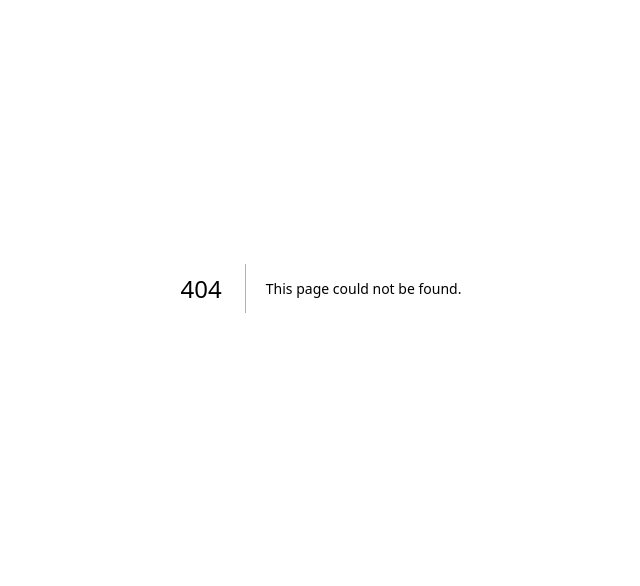
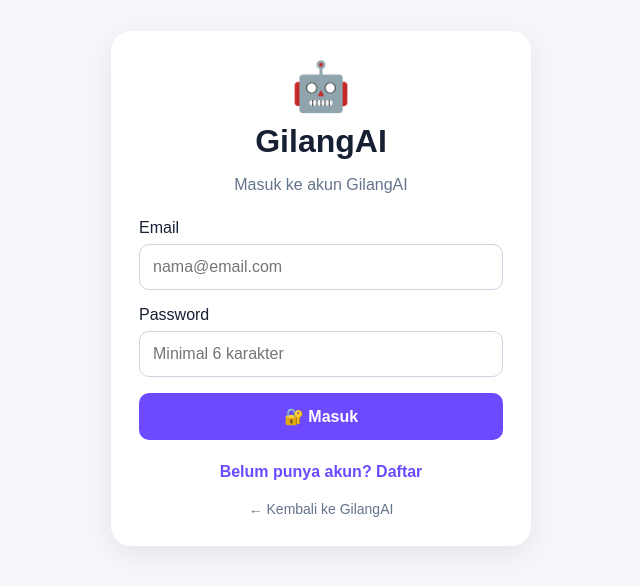
Before and after one commit to akuntrialmgk/gilangai-generator, a Next.js app: page /login in a window 1280 px wide. Before the commit this address had no page. Shown: the part 112-698 px from the top of the page, without its empty margins (319-959 px from the left). Built offline with nearby package versions, Linux system fonts and the light colour scheme; no server answers.

Commit message:
Create page.tsx
Add login and register page

```diff
--- /dev/null
+++ b/app/login/page.tsx
@@ -0,0 +1,212 @@
+"use client";
+
+import { useState } from "react";
+import { createClient } from "../../utils/supabase/client";
+
+export default function LoginPage() {
+  const supabase = createClient();
+
+  const [email, setEmail] = useState("");
+  const [password, setPassword] = useState("");
+  const [isRegister, setIsRegister] = useState(false);
+  const [message, setMessage] = useState("");
+  const [loading, setLoading] = useState(false);
+
+  async function handleSubmit(e: React.FormEvent) {
+    e.preventDefault();
+
+    if (!email || !password) {
+      setMessage("Email dan password wajib diisi.");
+      return;
+    }
+
+    setLoading(true);
+    setMessage("");
+
+    try {
+      if (isRegister) {
+        const { error } = await supabase.auth.signUp({
+          email,
+          password
+        });
+
+        if (error) {
+          setMessage(`❌ ${error.message}`);
+        } else {
+          setMessage(
+            "✅ Registrasi berhasil. Cek email kamu untuk konfirmasi akun."
+          );
+        }
+      } else {
+        const { error } = await supabase.auth.signInWithPassword({
+          email,
+          password
+        });
+
+        if (error) {
+          setMessage(`❌ ${error.message}`);
+        } else {
+          window.location.href = "/";
+        }
+      }
+    } catch (error) {
+      console.error(error);
+      setMessage("❌ Terjadi kesalahan. Silakan coba lagi.");
+    } finally {
+      setLoading(false);
+    }
+  }
+
+  return (
+    <main
+      style={{
+        minHeight: "100vh",
+        display: "flex",
+        alignItems: "center",
+        justifyContent: "center",
+        background: "#f7f7fb",
+        padding: 20
+      }}
+    >
+      <div
+        style={{
+          width: "100%",
+          maxWidth: 420,
+          background: "#fff",
+          borderRadius: 20,
+          padding: 28,
+          boxShadow: "0 8px 30px rgba(0,0,0,.08)"
+        }}
+      >
+        <div style={{ textAlign: "center", marginBottom: 25 }}>
+          <div style={{ fontSize: 48 }}>🤖</div>
+
+          <h1 style={{ margin: "8px 0" }}>
+            GilangAI
+          </h1>
+
+          <p style={{ color: "#64748b" }}>
+            {isRegister
+              ? "Buat akun GilangAI"
+              : "Masuk ke akun GilangAI"}
+          </p>
+        </div>
+
+        <form onSubmit={handleSubmit}>
+          <label>Email</label>
+
+          <input
+            type="email"
+            value={email}
+            onChange={(e) => setEmail(e.target.value)}
+            placeholder="nama@email.com"
+            style={{
+              width: "100%",
+              boxSizing: "border-box",
+              padding: 13,
+              marginTop: 7,
+              marginBottom: 16,
+              borderRadius: 10,
+              border: "1px solid #cbd5e1"
+            }}
+          />
+
+          <label>Password</label>
+
+          <input
+            type="password"
+            value={password}
+            onChange={(e) => setPassword(e.target.value)}
+            placeholder="Minimal 6 karakter"
+            style={{
+              width: "100%",
+              boxSizing: "border-box",
+              padding: 13,
+              marginTop: 7,
+              marginBottom: 16,
+              borderRadius: 10,
+              border: "1px solid #cbd5e1"
+            }}
+          />
+
+          <button
+            type="submit"
+            disabled={loading}
+            style={{
+              width: "100%",
+              padding: 14,
+              border: 0,
+              borderRadius: 10,
+              background: loading ? "#94a3b8" : "#6d4aff",
+              color: "#fff",
+              fontWeight: "bold"
+            }}
+          >
+            {loading
+              ? "⏳ Memproses..."
+              : isRegister
+                ? "🚀 Daftar"
+                : "🔐 Masuk"}
+          </button>
+        </form>
+
+        {message && (
+          <div
+            style={{
+              marginTop: 18,
+              padding: 12,
+              borderRadius: 10,
+              background: "#f1f5f9",
+              color: "#334155",
+              fontSize: 14
+            }}
+          >
+            {message}
+          </div>
+        )}
+
+        <div
+          style={{
+            textAlign: "center",
+            marginTop: 22
+          }}
+        >
+          <button
+            onClick={() => {
+              setIsRegister(!isRegister);
+              setMessage("");
+            }}
+            style={{
+              border: 0,
+              background: "transparent",
+              color: "#6d4aff",
+              fontWeight: "bold"
+            }}
+          >
+            {isRegister
+              ? "Sudah punya akun? Masuk"
+              : "Belum punya akun? Daftar"}
+          </button>
+        </div>
+
+        <div
+          style={{
+            textAlign: "center",
+            marginTop: 18
+          }}
+        >
+          <a
+            href="/"
+            style={{
+              color: "#64748b",
+              textDecoration: "none",
+              fontSize: 14
+            }}
+          >
+            ← Kembali ke GilangAI
+          </a>
+        </div>
+      </div>
+    </main>
+  );
+}
```
